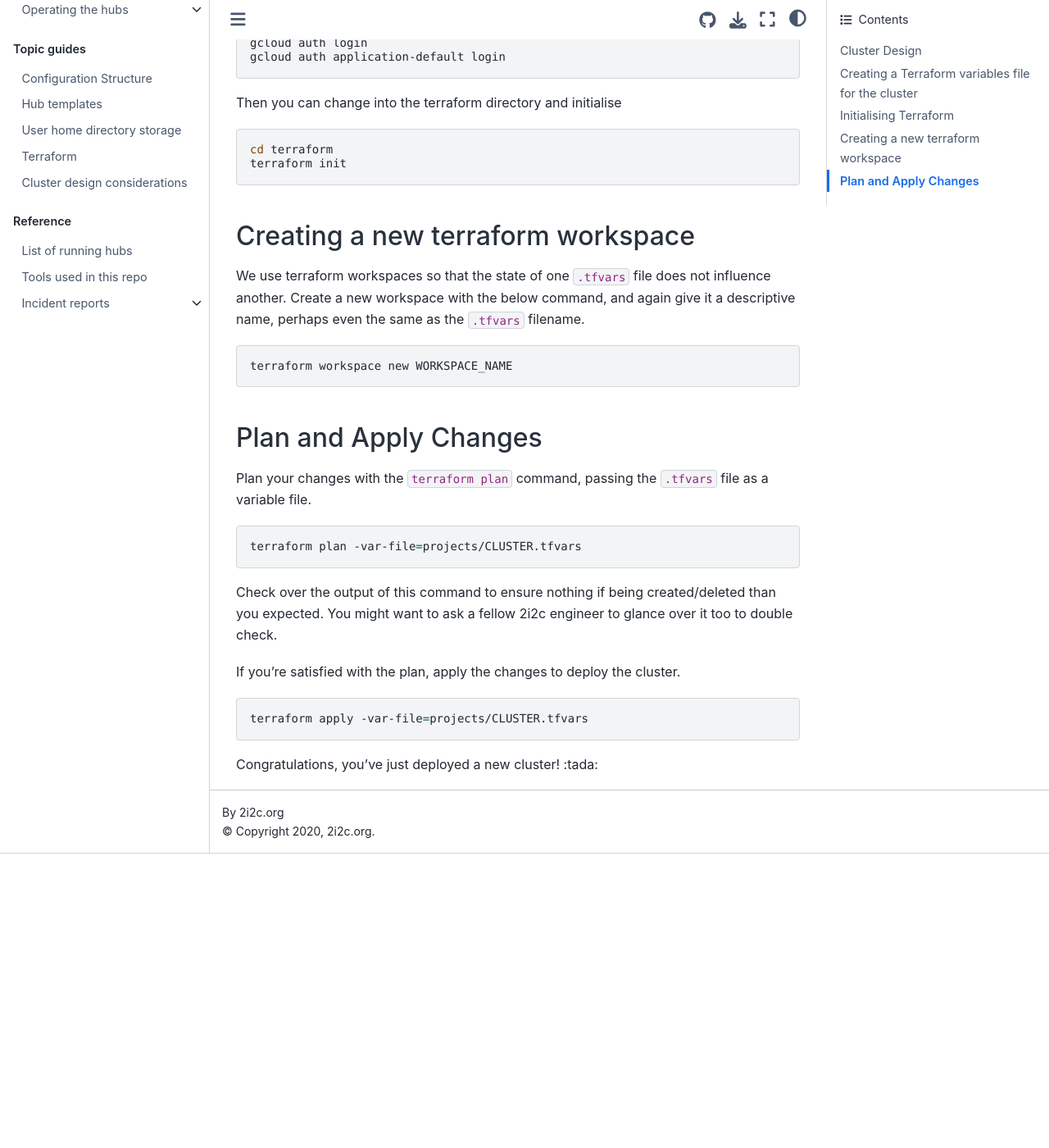
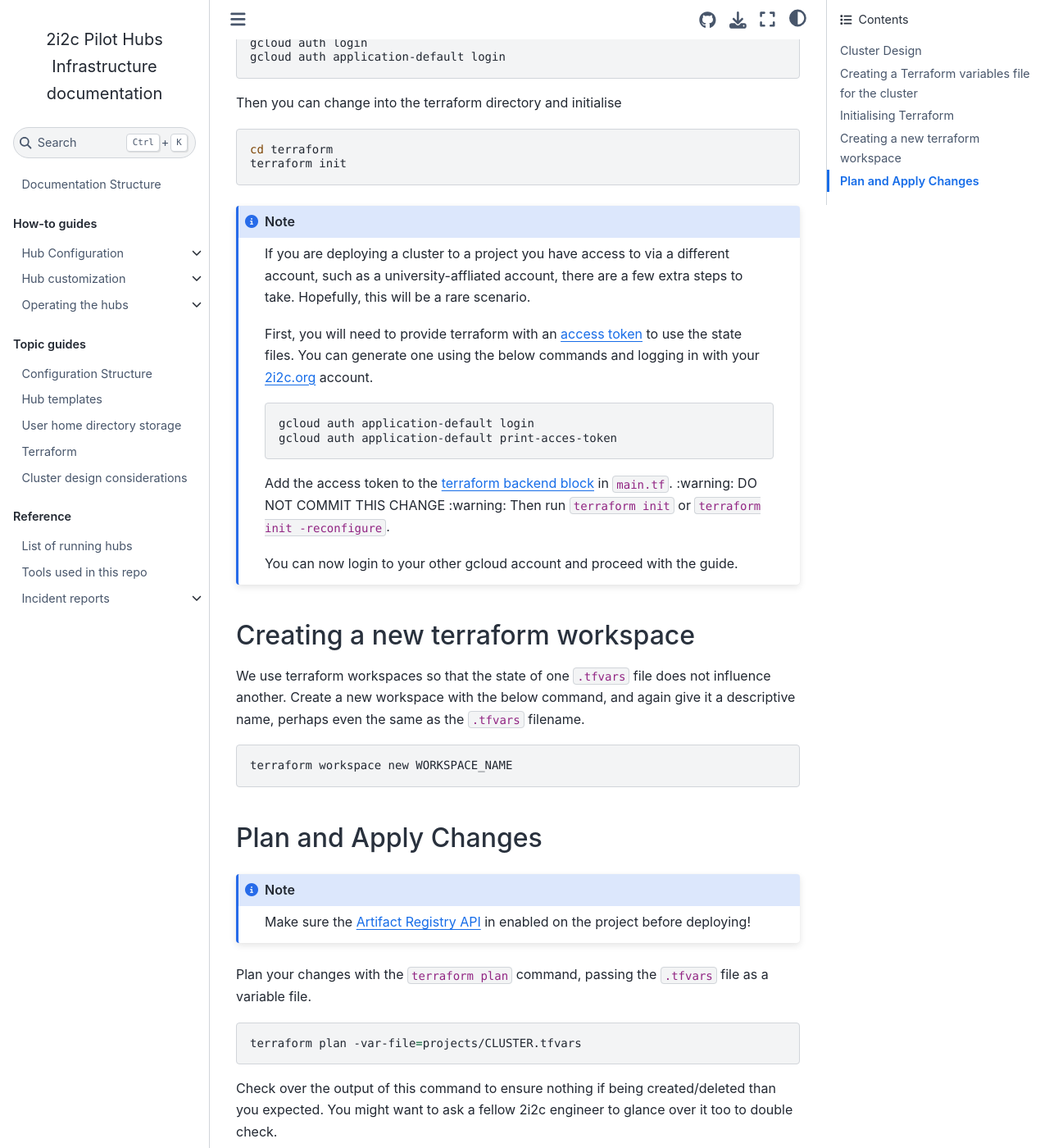
Before and after one commit to 2i2c-org/infrastructure, a Sphinx documentation site: the page built from docs/howto/operate/new-tf-cluster.md, in a window 1280 px wide and 1400 px high, scrolled down 1113 px. Shown: the whole window at 82% size. Built offline with Sphinx 7.4.7 and the Sphinx Book theme 1.1.4, drawn with Linux system fonts in a browser that asks for light colours; pages that are not in the unit, such as notebooks, are missing from menus; the version number could not be read and is left out; before the commit the page ends 2154 px from its top, so only the background shows below that.

Commit message:
Add some notes on access tokens for terraform

`````diff
--- a/docs/howto/operate/new-tf-cluster.md
+++ b/docs/howto/operate/new-tf-cluster.md
@@ -43,6 +43,25 @@
 terraform init
 ```
 
+````{note}
+If you are deploying a cluster to a project you have access to via a different account, such as a university-affliated account, there are a few extra steps to take.
+Hopefully, this will be a rare scenario.
+
+First, you will need to provide terraform with an [access token](https://www.terraform.io/docs/language/settings/backends/gcs.html#configuration-variables) to use the state files.
+You can generate one using the below commands and logging in with your 2i2c.org account.
+
+```bash
+gcloud auth application-default login
+gcloud auth application-default print-acces-token
+```
+
+Add the access token to the [terraform backend block](https://github.com/2i2c-org/pilot-hubs/blob/2ef8a4bf35bb5ee9bf04ab3db1218b8c183c5da2/terraform/main.tf#L2-L5) in `main.tf`.
+:warning: DO NOT COMMIT THIS CHANGE :warning:
+Then run `terraform init` or `terraform init -reconfigure`.
+
+You can now login to your other gcloud account and proceed with the guide.
+````
+
 ## Creating a new terraform workspace
 
 We use terraform workspaces so that the state of one `.tfvars` file does not influence another.
@@ -53,6 +72,10 @@
 ```
 
 ## Plan and Apply Changes
+
+```{note}
+Make sure the [Artifact Registry API](https://console.cloud.google.com/apis/library/artifactregistry.googleapis.com) in enabled on the project before deploying!
+```
 
 Plan your changes with the `terraform plan` command, passing the `.tfvars` file as a variable file.
 
`````
